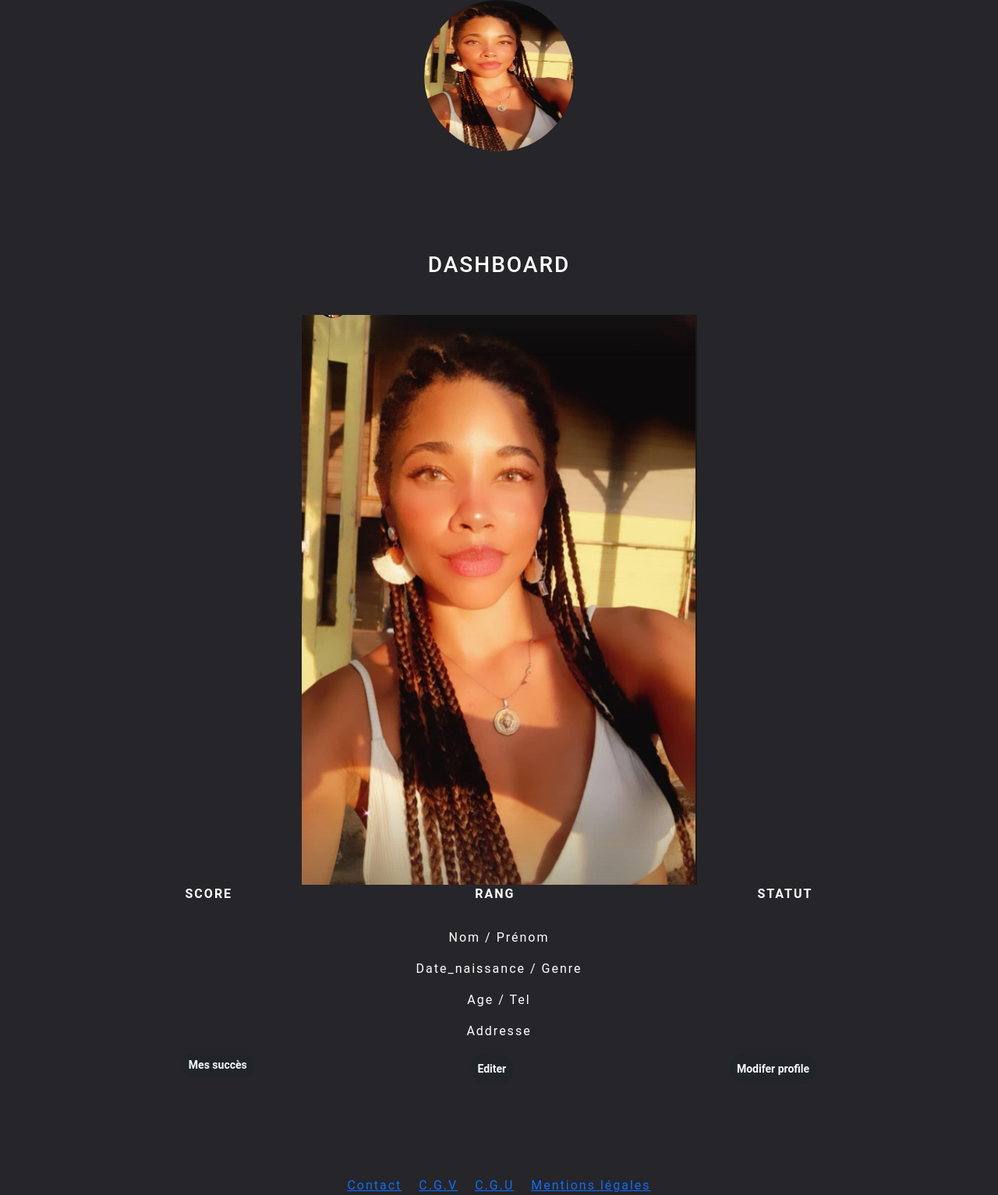
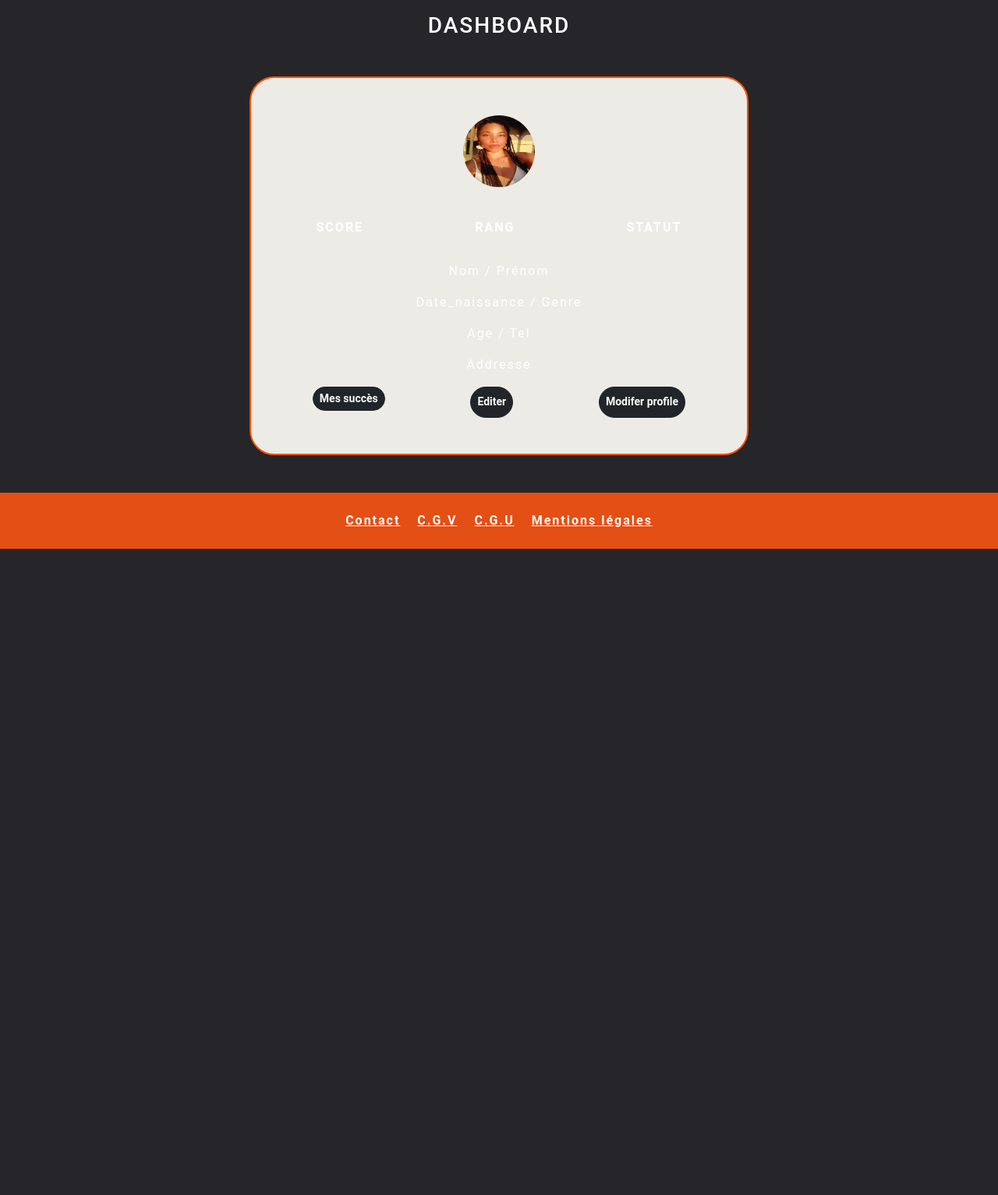
Before and after one commit to David-HUMBLOT/Moukatali, a PHP site: page /edsa-Moukat-a-li/profile.html in a window 1280 px wide. Shown: the part 66-1599 px from the top of the page at 78% size. After the commit the page ends 770 px from the top, so only its background shows below. Run offline with PHP 8.4, Linux system fonts and the light colour scheme; some libraries are stand-ins or nearby versions.

Commit message:
style footer

```diff
--- a/css/style-profil.css
+++ b/css/style-profil.css
@@ -12,6 +12,12 @@ body {
     color: white;
     letter-spacing: 2px!important;
 }
+
+/* *********************************************************** */
+
+
+
+/* *********************************************************** */
 
 .black {
     background-color: #26252A;
@@ -127,14 +133,24 @@ h1 {
     font-size: 130%;
 }
 
+/* *********************************************************** */
+/*box FOOTER  */
+#id-nav-footer{
+    background-color: #ffcc50;
+    width: 100%!important;
+  }
 
-/* *********************************************************** */
-/* cadre formulaire  */
-.box-formulaire{
-    border-radius:4vh;
-    border: solid 2px rgb(255, 81, 0)!important;
-    background-color:#ecebe6!important;
+.box-footer{
+    height: 9vh;
+    background-color: rgb(228, 79, 21)!important;
 }
+
+/* text navbar FOOTER  */
+.text-nav-foot{
+    color:#ffffff!important;
+    font-weight:bold;
+}
+
 /* .header-liste {
     background-color: #FFCC50;
 }
@@ -197,6 +213,13 @@ nav img {
     font-size: 1.1em;
 }
 
+/* cadre formulaire  */
+#box-formulaire{
+    border-radius:4vh;
+    border: solid 2px rgb(255, 81, 0)!important;
+    background-color:#ecebe6!important;
+}
+
 .avatar-profil img{
     width: 15%;
     height: 70%;
@@ -229,21 +252,10 @@ nav img {
     font-size: 0.8em;
 }
 
-/* *********************************************************** */
-/* text navbar FOOTER  */
-.text-nav-foot{
-    color:#ffffff!important;
-    font-weight:bold;
-}
 
-/* *********************************************************** */
-/*box FOOTER  */
 
-.box-footer{
-    height: 9vh;
-    background-color: rgb(228, 79, 21)!important;
 
-}
+
 /* MEDIA QUERIES */
 @media (min-width: 768px) {
     #form-publier textarea::placeholder {
--- a/profile.html
+++ b/profile.html
@@ -70,27 +70,20 @@
 
     <!------------------------------------------------------------------------------------------------->
 
-
-<section>
-    <div class="row" >
-        <div class="col text-center avatar-profil " >
-            <img src="images/Capture d’écran 2021-01-25 222915.png" alt="" class="img-fluid" >
-        </div>
-    </div>
-</section>
-
-
     <h3 class="pt-3 mb-5 text-white text-center">DASHBOARD</h3>
 
     <!-- user_info -->
-        <section id="box-formulaire" id="avatar"  class="container d-flex flex-column justify-content-around">
+    <section id="box-formulaire" id="avatar" class="container col-lg-6 col-md-9 col-sm-12 d-flex flex-column justify-content-around">
 
         <!-- photo_de_profile -->
-            <div class="row">
-                <div class="col-12 text-center " >
-                    <img src="images/Capture d’écran 2021-01-25 222915.png" alt="" class="img-fluid" >
+        <div class="row mt-5">
+            <div class="col text-center avatar-profil ">
+                <img src="images/Capture d’écran 2021-01-25 222915.png" alt="" class="img-fluid">
             </div>
         </div>
+<!-- OK OK OK OK -->
+
+
 
         <!-- Score Rang Statut -->
         <div class="d-flex justify-content-around fw-bolder mb-3">
@@ -115,13 +108,13 @@
 
         <!-- mes  succès et modifier profile -->
         <div class="container-fluid d-flex justify-content-around mb-3  " style="height: 40px;">
-                <a href="succes.html"><button id="btn_succes"
-                        class="btn btn-dark text-light  rounded-pill btn-sm fw-bolder" type="submit">Mes
+            <a href="succes.html"><button id="btn_succes" class="btn btn-dark text-light  rounded-pill btn-sm fw-bolder"
+                    type="submit">Mes
                     succès</button></a>
             <button id="btn_editer" class="btn btn-dark text-light  rounded-pill btn-sm fw-bolder"
                 type="submit">Editer</button>
-                <button id="btn_modif" class="btn btn-dark text-light rounded-pill btn-sm fw-bolder"
-                    type="submit">Modifer profile</button>
+            <button id="btn_modif" class="btn btn-dark text-light rounded-pill btn-sm fw-bolder" type="submit">Modifer
+                profile</button>
         </div>
 
     </section>
@@ -130,7 +123,7 @@
 
     <!-- FOOTER -->
 
-    <footer class=" box-footer  text-center pt-4 mt-5  justify-content-center">
+    <footer class="box-footer  text-center pt-4 mt-5  justify-content-center">
         <a href="#" class="m-2   text-nav-foot">Contact</a>
         <a href="#" class="m-2  text-nav-foot">C.G.V</a>
         <a href="#" class="m-2  text-nav-foot">C.G.U</a>
```
Lines whose indentation alone changed are shown as unchanged.
